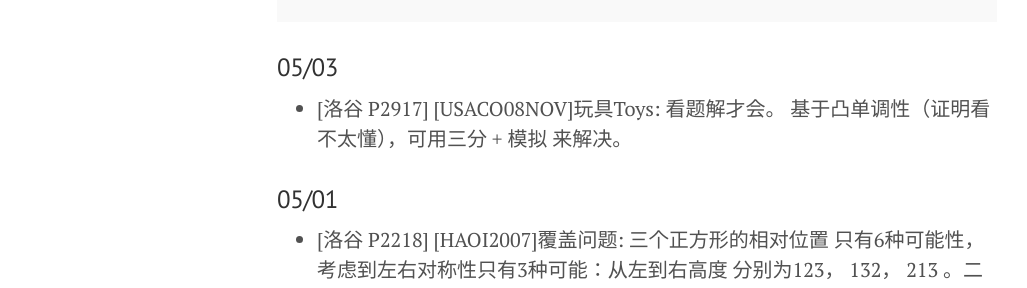
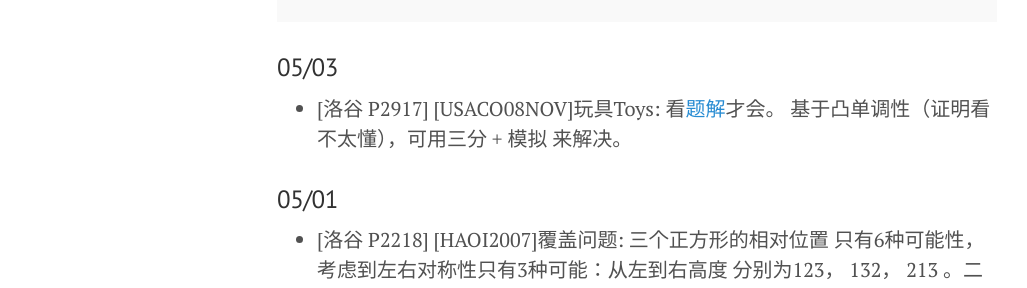
Before and after one commit to atubo/online-judge, a Jekyll site: the page built from docs/journal.md, in a window 1280 px wide and 900 px high. Shown: the part 240-528 px from the top of the window, without its empty margins (3-1030 px from the left). Built offline with Jekyll 4.4.1, drawn with Linux system fonts in a browser that asks for light colours; formulas are drawn with MathJax 3; some of the changed lines change nothing that is shown.

Commit message:
add link

```diff
--- a/docs/journal.md
+++ b/docs/journal.md
@@ -8,7 +8,7 @@ Journal of the problems I have worked on
 </p>
 
 ### 05/03
-* [洛谷 P2917] [USACO08NOV]玩具Toys: 看题解才会。
+* [洛谷 P2917] [USACO08NOV]玩具Toys: 看[题解](https://blog.csdn.net/wmdcstdio/article/details/46685953)才会。
 基于凸单调性（证明看不太懂），可用三分 + 模拟 来解决。
 
 ### 05/01
```
